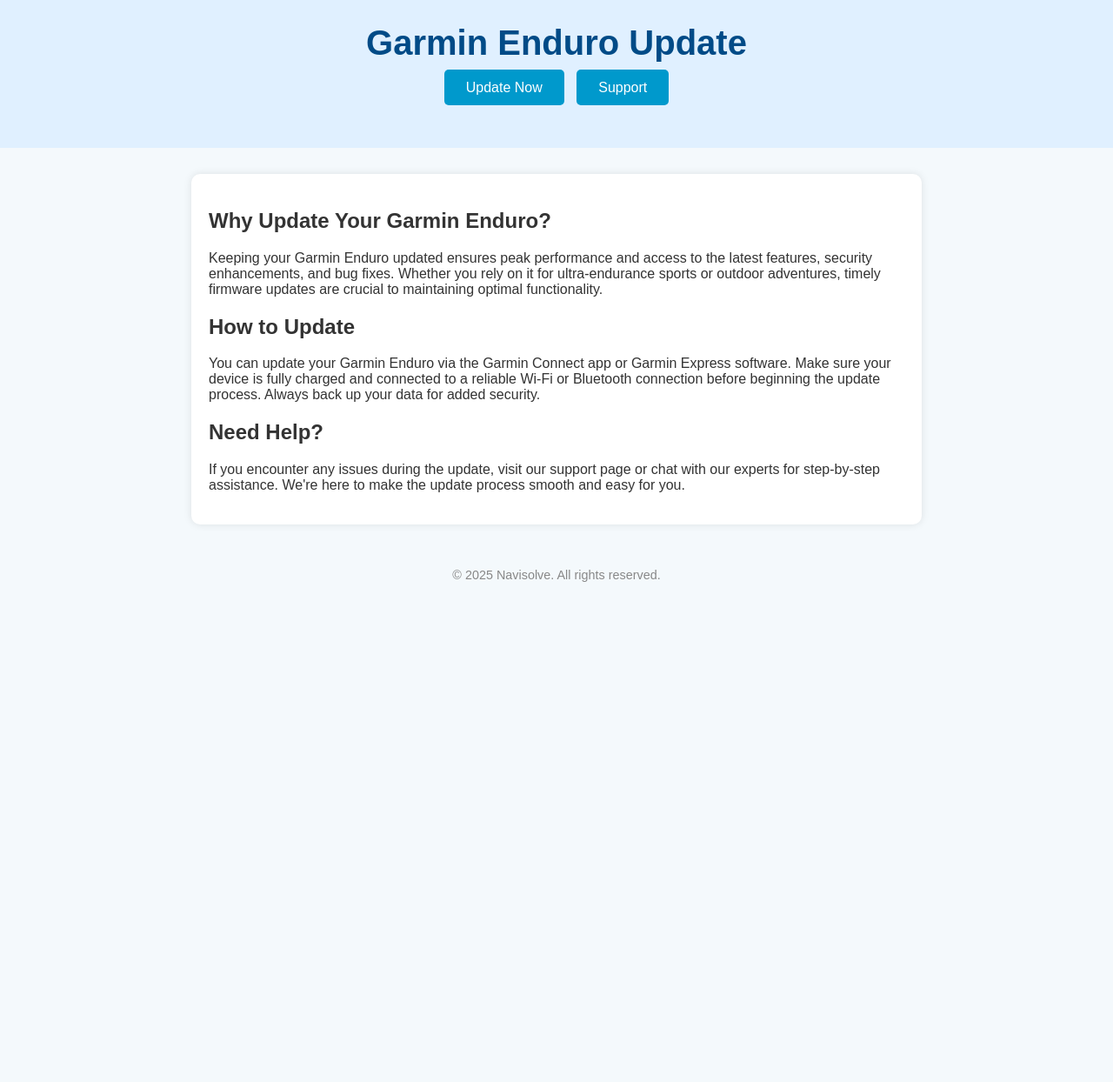
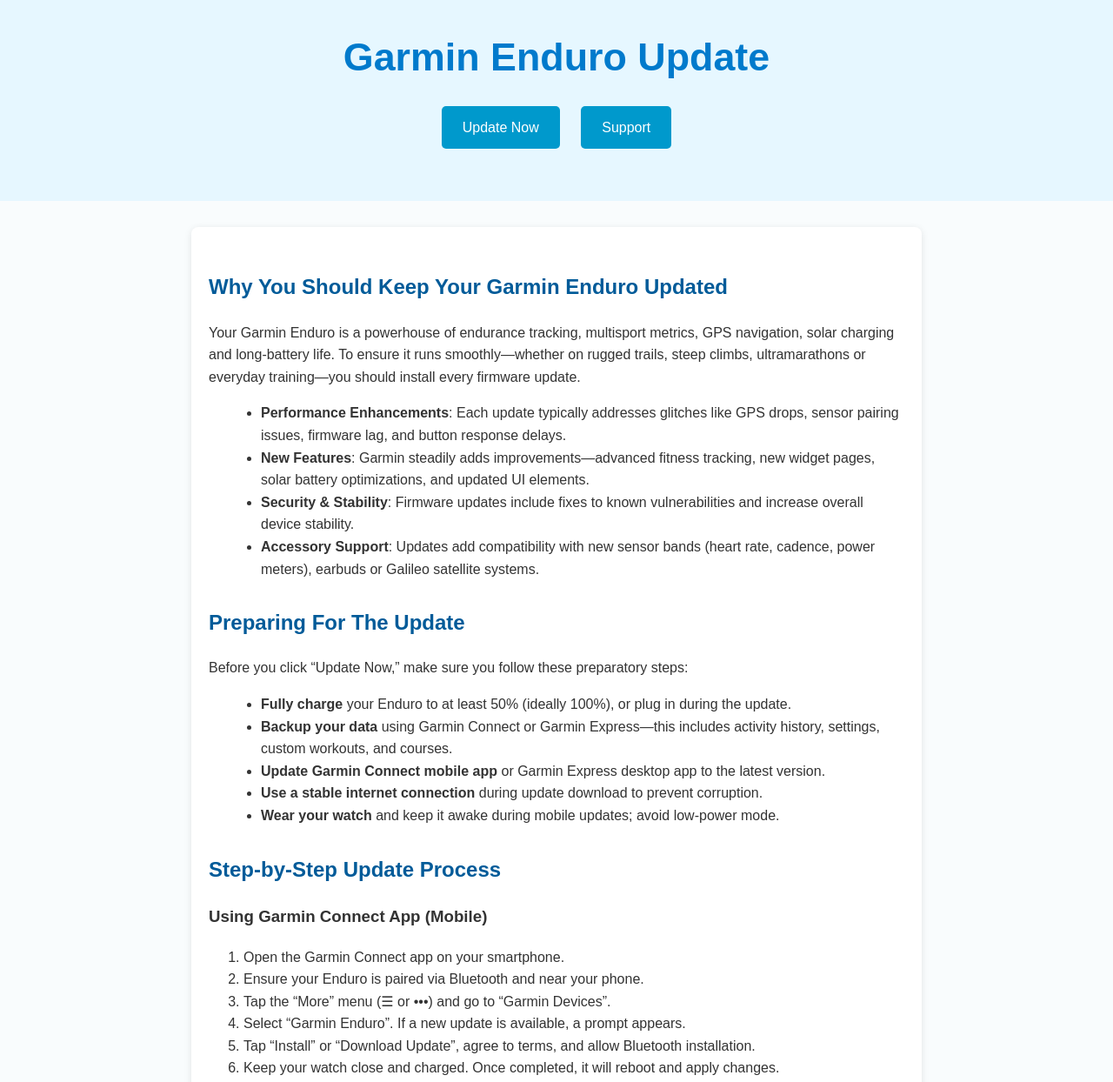
Before and after one commit to mayola021/garmin-enduro, a plain HTML site: page index.html in a window 1280 px wide. Shown: the part 40-1284 px from the top of the page at 87% size. Before the commit the page ends 800 px from the top, so only its background shows below. Drawn offline with Linux system fonts and the light colour scheme.

Commit message:
Update index.html

```diff
--- a/index.html
+++ b/index.html
@@ -3,76 +3,77 @@
 <head>
   <meta charset="UTF-8" />
   <meta name="viewport" content="width=device-width, initial-scale=1.0" />
-  <meta name="description" content="Learn how to easily update your Garmin Enduro with our step-by-step guide. Stay connected and get the latest features today." />
-  <meta name="keywords" content="Garmin Enduro Update, Garmin Watch Update, GPS Watch Firmware" />
+  <meta name="description" content="Learn how to update your Garmin Enduro step by step. Get the latest features, optimize performance, and access support easily." />
+  <meta name="keywords" content="Garmin Enduro update, Garmin firmware, update Garmin, Enduro firmware guide" />
   <meta name="author" content="Navisolve" />
-  <title>Garmin Enduro Update</title>
+  <title>Garmin Enduro Update Guide</title>
   <style>
     body {
-      font-family: Arial, sans-serif;
-      background-color: #f4f9fc;
-      color: #333;
       margin: 0;
       padding: 0;
+      font-family: Arial, sans-serif;
+      background-color: #f9fcfd;
+      color: #333;
+      line-height: 1.6;
     }
-
     header {
-      background-color: #e0f0ff;
+      background-color: #e6f7ff;
       padding: 40px 20px;
       text-align: center;
     }
-
     header h1 {
-      font-size: 2.5em;
+      font-size: 2.8em;
       margin-bottom: 20px;
-      color: #004b87;
+      color: #007acc;
     }
-
     .button-container {
       margin: 20px 0;
     }
-
     .btn {
+      display: inline-block;
+      padding: 12px 24px;
+      margin: 0 10px;
+      font-size: 1em;
+      color: #fff;
       background-color: #0099cc;
-      color: white;
       border: none;
-      padding: 12px 25px;
-      margin: 5px;
-      font-size: 1em;
       border-radius: 5px;
-      cursor: pointer;
       text-decoration: none;
+      transition: background-color 0.3s ease;
     }
-
     .btn:hover {
-      background-color: #0077aa;
+      background-color: #007799;
     }
-
     main {
       max-width: 800px;
       margin: 30px auto;
       padding: 20px;
       background-color: #ffffff;
-      border-radius: 10px;
-      box-shadow: 0 0 10px rgba(0, 0, 0, 0.1);
+      box-shadow: 0 2px 8px rgba(0,0,0,0.1);
+      border-radius: 8px;
     }
-
+    h2 {
+      color: #005b99;
+      margin-top: 30px;
+    }
+    ul {
+      margin-left: 20px;
+    }
     footer {
       text-align: center;
       padding: 20px;
       font-size: 0.9em;
-      color: #888;
+      color: #777;
+      background-color: #e0f2f7;
     }
-
     @media (max-width: 600px) {
       header h1 {
-        font-size: 1.8em;
+        font-size: 2em;
       }
-
       .btn {
-        width: 90%;
+        display: block;
+        width: 80%;
         margin: 10px auto;
-        display: block;
       }
     }
   </style>
@@ -88,14 +89,60 @@
   </header>
 
   <main>
-    <h2>Why Update Your Garmin Enduro?</h2>
-    <p>Keeping your Garmin Enduro updated ensures peak performance and access to the latest features, security enhancements, and bug fixes. Whether you rely on it for ultra-endurance sports or outdoor adventures, timely firmware updates are crucial to maintaining optimal functionality.</p>
+    <h2>Why You Should Keep Your Garmin Enduro Updated</h2>
+    <p>Your Garmin Enduro is a powerhouse of endurance tracking, multisport metrics, GPS navigation, solar charging and long-battery life. To ensure it runs smoothly—whether on rugged trails, steep climbs, ultramarathons or everyday training—you should install every firmware update.</p>
+    <ul>
+      <li><strong>Performance Enhancements</strong>: Each update typically addresses glitches like GPS drops, sensor pairing issues, firmware lag, and button response delays.</li>
+      <li><strong>New Features</strong>: Garmin steadily adds improvements—advanced fitness tracking, new widget pages, solar battery optimizations, and updated UI elements.</li>
+      <li><strong>Security & Stability</strong>: Firmware updates include fixes to known vulnerabilities and increase overall device stability.</li>
+      <li><strong>Accessory Support</strong>: Updates add compatibility with new sensor bands (heart rate, cadence, power meters), earbuds or Galileo satellite systems.</li>
+    </ul>
 
-    <h2>How to Update</h2>
-    <p>You can update your Garmin Enduro via the Garmin Connect app or Garmin Express software. Make sure your device is fully charged and connected to a reliable Wi-Fi or Bluetooth connection before beginning the update process. Always back up your data for added security.</p>
+    <h2>Preparing For The Update</h2>
+    <p>Before you click “Update Now,” make sure you follow these preparatory steps:</p>
+    <ul>
+      <li><strong>Fully charge</strong> your Enduro to at least 50% (ideally 100%), or plug in during the update.</li>
+      <li><strong>Backup your data</strong> using Garmin Connect or Garmin Express—this includes activity history, settings, custom workouts, and courses.</li>
+      <li><strong>Update Garmin Connect mobile app</strong> or Garmin Express desktop app to the latest version.</li>
+      <li><strong>Use a stable internet connection</strong> during update download to prevent corruption.</li>
+      <li><strong>Wear your watch</strong> and keep it awake during mobile updates; avoid low-power mode.</li>
+    </ul>
 
-    <h2>Need Help?</h2>
-    <p>If you encounter any issues during the update, visit our support page or chat with our experts for step-by-step assistance. We're here to make the update process smooth and easy for you.</p>
+    <h2>Step-by-Step Update Process</h2>
+    <h3>Using Garmin Connect App (Mobile)</h3>
+    <ol>
+      <li>Open the Garmin Connect app on your smartphone.</li>
+      <li>Ensure your Enduro is paired via Bluetooth and near your phone.</li>
+      <li>Tap the “More” menu (☰ or •••) and go to “Garmin Devices”.</li>
+      <li>Select “Garmin Enduro”. If a new update is available, a prompt appears.</li>
+      <li>Tap “Install” or “Download Update”, agree to terms, and allow Bluetooth installation.</li>
+      <li>Keep your watch close and charged. Once completed, it will reboot and apply changes.</li>
+    </ol>
+
+    <h3>Using Garmin Express (Desktop Windows/Mac)</h3>
+    <ol>
+      <li>Launch Garmin Express and plug your Enduro into USB.</li>
+      <li>Select your watch and wait for it to sync.</li>
+      <li>If a firmware update shows, click “Install” or “Install Update”.</li>
+      <li>Wait for download and installation to complete. Do not disconnect until fully done.</li>
+      <li>When installation finishes, Garmin Express may ask to “Eject” the device.</li>
+    </ol>
+
+    <h2>Troubleshooting Common Issues</h2>
+    <p>Here are solutions to problems you might encounter:</p>
+    <ul>
+      <li><strong>Update fails to start</strong>: Ensure Garmin Connect or Express is fully updated; restart the app and device and retry.</li>
+      <li><strong>Installation hangs at 99%</strong>: Reboot your Enduro by holding the light button for 15 seconds. Retry installation.</li>
+      <li><strong>Bluetooth connection drops</strong>: Try updating via Garmin Express over USB instead, or ensure phone is nearby.</li>
+      <li><strong>Strange watch behavior</strong> after update (UI slow, missing features): Perform a soft reset—hold back‑lap‑light buttons until watch reboots.</li>
+    </ul>
+
+    <h2>Need Extra Help?</h2>
+    <p>If you'd like live support or detailed troubleshooting help, click the “Support” button above or open the chat widget at the bottom corner of your screen. Our support team is available 24/7 to assist with update failures, connectivity issues, or feature walkthroughs.</p>
+
+    <h2>Final Thoughts</h2>
+    <p>Keeping your Garmin Enduro updated ensures you get the most out of your device—whether you're timing runs, navigating trails, or training with power meters. Firmware updates bring performance optimizations, bug fixes, new capabilities, and improved stability, making them essential to a seamless experience.</p>
+    <p>Use the “Update Now” button above to begin. Follow the steps above based on your preferred method. And if you hit a snag, our support team is just a click away. Enjoy your adventures!</p>
   </main>
 
   <footer>
```
